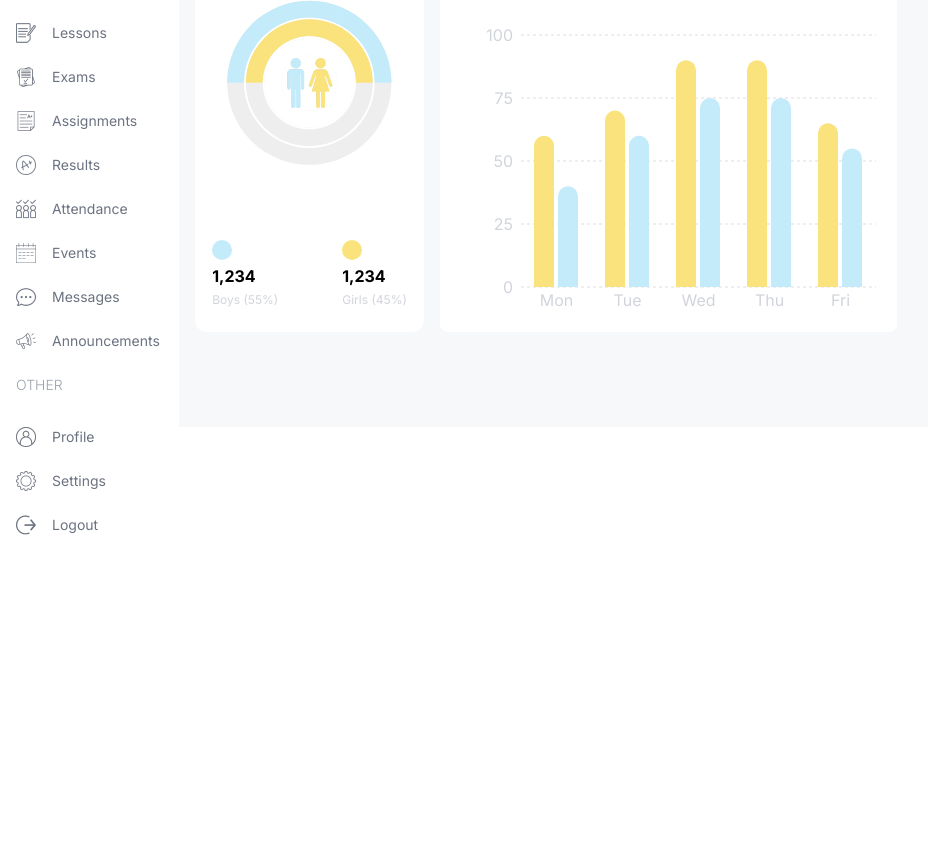
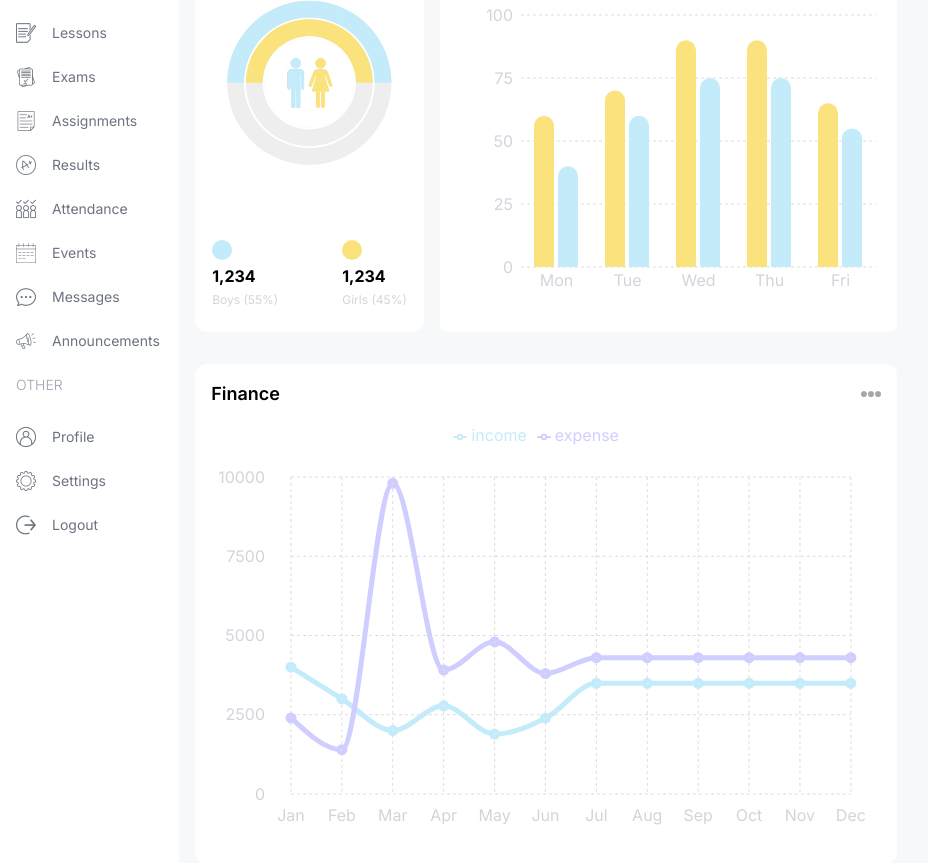
Before and after one commit to MiladJoodi/School_Management_Dashboard_UI_Design, a Next.js app: page /admin in a window 1280 px wide. Shown: the part 373-1236 px from the top of the page, without its empty margins (0-928 px from the left). Before the commit the page ends 916 px from the top, so only its background shows below. Built offline with nearby package versions, Linux system fonts and the light colour scheme.

Commit message:
charts finished

```diff
--- a/src/app/(dashboard)/admin/page.tsx
+++ b/src/app/(dashboard)/admin/page.tsx
@@ -1,5 +1,6 @@
 import AttendanceChart from "@/components/AttendanceChart";
 import CountChart from "@/components/CountChart";
+import FinanceChart from "@/components/FinanceChart";
 import UserCard from "@/components/UserCard";
 
 const AdminPage = () => {
@@ -29,7 +30,9 @@
         </div>
 
         {/* Bottom Charts */}
-        <div className=""></div>
+        <div className="w-full h-[500px]">
+          <FinanceChart />
+        </div>
       </div>
 
       {/* Right */}
--- a/src/app/(dashboard)/layout.tsx
+++ b/src/app/(dashboard)/layout.tsx
@@ -9,7 +9,7 @@
   children: React.ReactNode;
 }>) {
   return (
-    <div className="h-screen flex">
+    <div className="flex">
       {/* Left */}
       <div className="w-[14%] md:w-[8%] lg:w-[16%] xl:w-[14%] p-4">
         <Link
--- a/src/components/AttendanceChart.tsx
+++ b/src/components/AttendanceChart.tsx
@@ -44,35 +44,41 @@
 const AttendanceChart = () => {
   return (
     <div className="bg-white rounded-lg p-4 h-full">
-      <div>
+      <div className="flex justify-between items-center">
         <h1 className="text-lg font-semibold">Attendance</h1>
         <Image src="/moreDark.png" alt="" width={20} height={20} />
       </div>
       <ResponsiveContainer width="100%" height="90%">
-        <BarChart
-          width={500}
-          height={300}
-          data={data}
-          barSize={20}
-        >
+        <BarChart width={500} height={300} data={data} barSize={20}>
           <CartesianGrid strokeDasharray="3 3" vertical={false} stroke="#ddd" />
-          <XAxis dataKey="name" axisLine={false} tick={{fill:"#d1d5db"}} tickLine={false} />
-          <YAxis axisLine={false} tick={{fill:"#d1d5db"}} tickLine={false} />
-          <Tooltip contentStyle={{borderRadius:"10px", borderColor:"lightgray"}} />
-          <Legend align="left" verticalAlign="top" wrapperStyle={{paddingTop: "20px", paddingBottom:"40px"}} />
+          <XAxis
+            dataKey="name"
+            axisLine={false}
+            tick={{ fill: "#d1d5db" }}
+            tickLine={false}
+          />
+          <YAxis axisLine={false} tick={{ fill: "#d1d5db" }} tickLine={false} />
+          <Tooltip
+            contentStyle={{ borderRadius: "10px", borderColor: "lightgray" }}
+          />
+          <Legend
+            align="left"
+            verticalAlign="top"
+            wrapperStyle={{ paddingTop: "20px", paddingBottom: "40px" }}
+          />
           <Bar
             dataKey="present"
             fill="#FAE27C"
             activeBar={<Rectangle fill="pink" stroke="blue" />}
             legendType="circle"
-            radius={[10,10,0,0]}
+            radius={[10, 10, 0, 0]}
           />
           <Bar
             dataKey="absent"
             fill="#C3EBFA"
             activeBar={<Rectangle fill="gold" stroke="purple" />}
             legendType="circle"
-            radius={[10,10,0,0]}
+            radius={[10, 10, 0, 0]}
           />
         </BarChart>
       </ResponsiveContainer>
--- /dev/null
+++ b/src/components/FinanceChart.tsx
@@ -0,0 +1,128 @@
+"use client";
+
+import {
+  LineChart,
+  Line,
+  XAxis,
+  YAxis,
+  CartesianGrid,
+  Tooltip,
+  Legend,
+  ResponsiveContainer,
+} from "recharts";
+import Image from "next/image";
+
+const data = [
+  {
+    name: "Jan",
+    income: 4000,
+    expense: 2400,
+  },
+  {
+    name: "Feb",
+    income: 3000,
+    expense: 1398,
+  },
+  {
+    name: "Mar",
+    income: 2000,
+    expense: 9800,
+  },
+  {
+    name: "Apr",
+    income: 2780,
+    expense: 3908,
+  },
+  {
+    name: "May",
+    income: 1890,
+    expense: 4800,
+  },
+  {
+    name: "Jun",
+    income: 2390,
+    expense: 3800,
+  },
+  {
+    name: "Jul",
+    income: 3490,
+    expense: 4300,
+  },
+  {
+    name: "Aug",
+    income: 3490,
+    expense: 4300,
+  },
+
+  {
+    name: "Sep",
+    income: 3490,
+    expense: 4300,
+  },
+  {
+    name: "Oct",
+    income: 3490,
+    expense: 4300,
+  },
+  {
+    name: "Nov",
+    income: 3490,
+    expense: 4300,
+  },
+  {
+    name: "Dec",
+    income: 3490,
+    expense: 4300,
+  },
+];
+
+const FinanceChart = () => {
+  return (
+    <div className="bg-white rounded-xl w-full h-full p-4">
+      {/* Title */}
+      <div className="flex justify-between items-center">
+        <h1 className="text-lg font-semibold">Finance</h1>
+        <Image src="/moreDark.png" alt="" width={20} height={20} />
+      </div>
+      {/* Chart */}
+      <ResponsiveContainer width="100%" height="90%">
+        <LineChart
+          width={500}
+          height={300}
+          data={data}
+          margin={{
+            top: 5,
+            right: 30,
+            left: 20,
+            bottom: 5,
+          }}
+        >
+          <CartesianGrid strokeDasharray="3 3" stroke="#ddd" />
+          <XAxis
+            dataKey="name"
+            axisLine={false}
+            tick={{ fill: "#d1d5db" }}
+            tickLine={false}
+            tickMargin={10}
+          />
+          <YAxis axisLine={false} tick={{ fill: "#d1d5db" }} tickLine={false} tickMargin={20} />
+          <Tooltip />
+          <Legend
+            align="center"
+            verticalAlign="top"
+            wrapperStyle={{ paddingTop: "10px", paddingBottom: "30px" }}
+          />
+          <Line
+            type="monotone"
+            dataKey="income"
+            stroke="#C3EBFA"
+            strokeWidth={5}
+          />
+          <Line type="monotone" dataKey="expense" stroke="#CFCEFF" strokeWidth={5} />
+        </LineChart>
+      </ResponsiveContainer>
+    </div>
+  );
+};
+
+export default FinanceChart;
```
